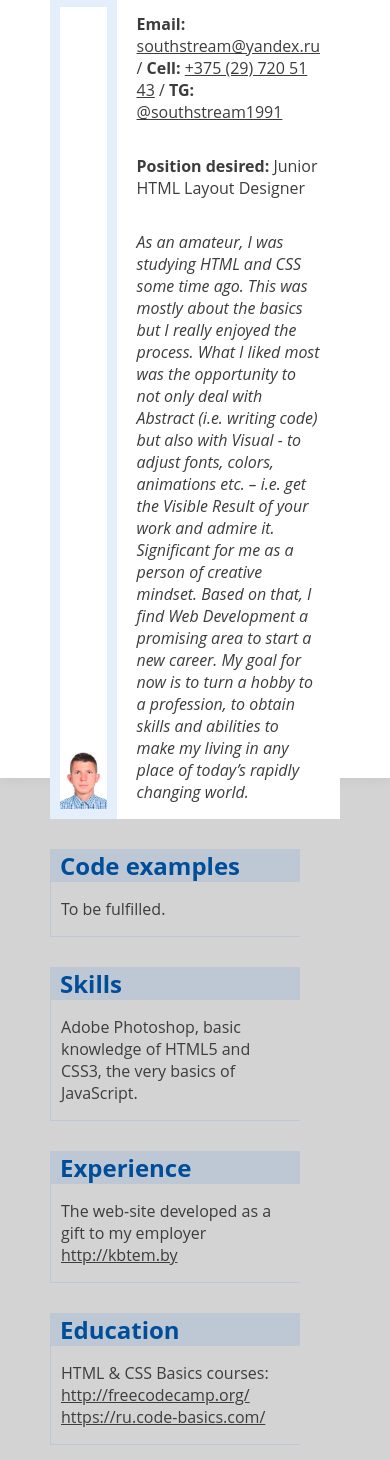
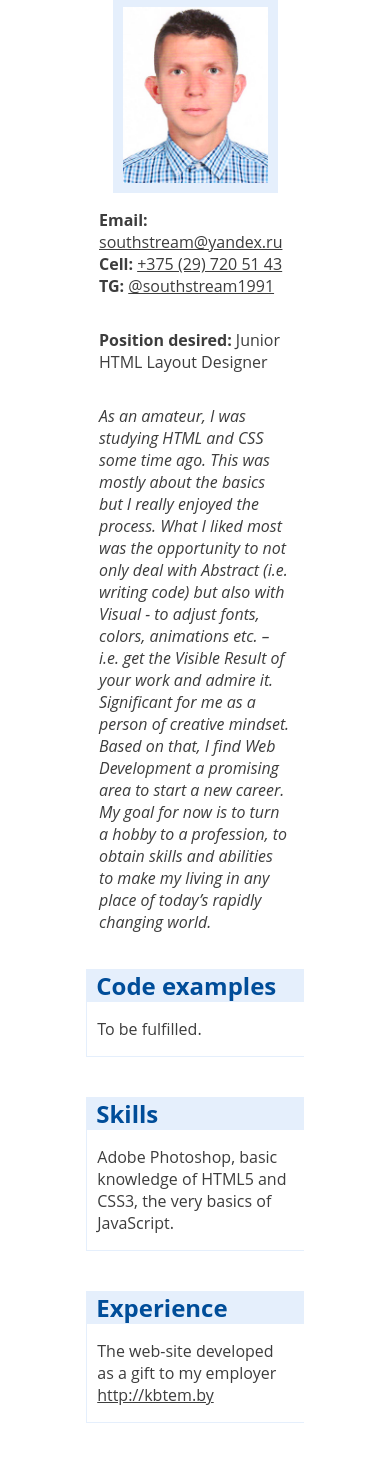
Before and after one commit to Southstream1991/rsschool-cv, a plain HTML site: page index.html in a window 390 px wide. Shown: the part 66-1526 px from the top of the page. Drawn offline with Linux system fonts and the light colour scheme.

Commit message:
feat: update style.css with @media responsiveness

```diff
--- a/index.html
+++ b/index.html
@@ -22,6 +22,17 @@
               / <b>Cell:</b>
               <a href="tel:+375297205143">+375 (29) 720 51 43</a> / <b>TG:</b>
               <a href="http://t.me/southstream1991">@southstream1991</a>
+            </p>
+          </div>
+          <div id="contacts-mobile">
+            <p>
+              <b>Email: </b>
+              <a href="mailto:southstream@yandex.ru">southstream@yandex.ru</a>
+              <br />
+              <b>Cell: </b>
+              <a href="tel:+375297205143">+375 (29) 720 51 43</a> <br />
+              <b>TG: </b
+              ><a href="http://t.me/southstream1991">@southstream1991</a>
             </p>
           </div>
           <div id="position">
--- a/style.css
+++ b/style.css
@@ -5,7 +5,7 @@
 
 html,
 body {
-  height: 100%;
+  height: auto;
 }
 
 body {
@@ -66,6 +66,7 @@ h2 {
 }
 
 #contacts,
+#contacts-mobile,
 #position,
 #bio {
   padding: 0 20px;
@@ -99,3 +100,36 @@ h2 {
   border-left: 1px solid rgba(0, 97, 224, 0.1);
   border-bottom: 1px solid rgba(0, 97, 224, 0.1);
 }
+
+@media (max-width: 660px) {
+  .photo-contacts-position-bio {
+    display: flex;
+    flex-direction: column;
+    align-items: center;
+  }
+
+  #contacts {
+    display: none;
+  }
+
+  .photo {
+    width: 50%;
+  }
+
+  .cv-sections {
+    flex-direction: column;
+    align-items: center;
+  }
+
+  .cv-section {
+    width: 75%;
+    margin: 20px 0;
+    flex-basis: auto;
+  }
+}
+
+@media (min-width: 660px) {
+  #contacts-mobile {
+    display: none;
+  }
+}
```
